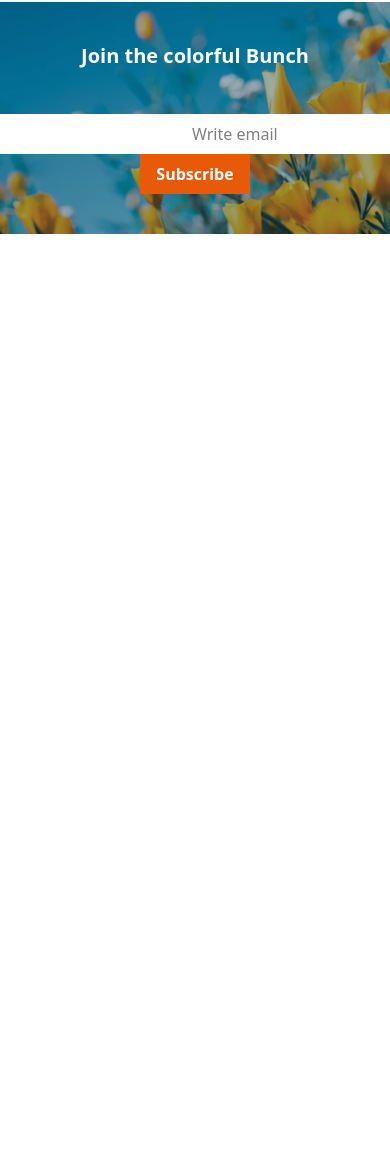
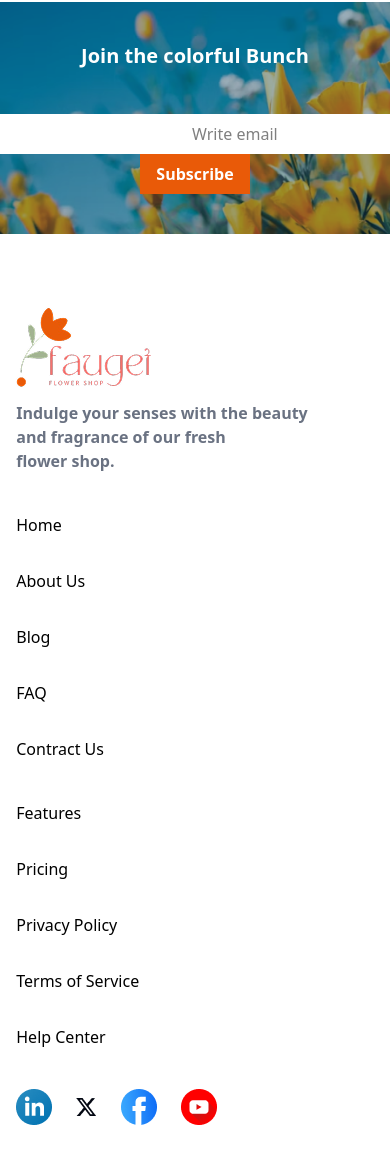
Before and after one commit to rimpakasundi07/Faugei-Flower-Shop, a plain HTML site: page index.html in a window 390 px wide. Shown: the part 4456-5620 px from the top of the page. Before the commit the page ends 4722 px from the top, so only its background shows below. Drawn offline with nearby package versions, Linux system fonts and the light colour scheme.

Commit message:
Add responsive footer with logo, links, and social icons

```diff
--- a/index.html
+++ b/index.html
@@ -268,20 +268,83 @@
           <!-- join the colorful branch section start here -->
             <div class="text-center py-10 lg:py-20 mb-8 bg-[url(assets/news-letter-bg.png)] bg-cover bg-no-repeat space-y-3">
 
-        <h2 class="text-xl lg:text-5xl font-bold pb-8 text-white">Join the colorful Bunch</h2>
+                <h2 class="text-xl lg:text-5xl font-bold pb-8 text-white">Join the colorful Bunch</h2>
 
-        <form >
-          <input required type="email" class="px-48 py-2 border-gray-100 text-left bg-white  " placeholder="Write email">
-           <button class="px-4 py-2 bg-[#E95A08] text-white font-bold ">Subscribe</button>
-        </form>
+                <form>
+                    <input required type="email" class="px-48 py-2 border-gray-100 text-left bg-white  " placeholder="Write email">
+                    <button class="px-4 py-2 bg-[#E95A08] text-white font-bold ">Subscribe</button>
+                </form>
 
 
 
-       </div>
+            </div>
 
           <!-- join the colorful branch section end here -->
 
+     <!-- footer section start here -->
+      <div class="w-11/12 mx-auto grid grid-cols-1 lg:grid-cols-3 gap-10 py-10" >
+        <!-- left side -->
+         <div>
+            <img src="assets/logo.png" alt="">
+            <p class=" text-gray-500 pt-3 lg:pt-5 font-semibold " >Indulge your senses with the beauty<br>and fragrance of our fresh<br>flower shop. </p>
+         </div>
 
+         <!-- middle side -->
+          <div class="grid grid-cols-1 lg:grid-cols-2 gap-10">
+            <div>
+                 <ul class="space-y-8">
+                <li>Home </li>
+                <li>About Us </li>
+                <li>Blog </li>
+                <li>FAQ </li>
+                <li>Contract Us </li>
+                 </ul>
+          </div>
+          <div>
+             <ul class="space-y-8">
+                <li>Features</li>
+                <li>Pricing </li>
+                <li>Privacy Policy</li>
+                <li>Terms of Service </li>
+                <li>Help Center </li>
+            </ul>
+
+          </div>
+
+
+          </div>
+
+          <!-- right side -->
+           <div class="flex items-center gap-6">
+
+
+            <div>
+                  <img src="assets/icon-linkedin.png" alt="">
+                </div>
+
+                <div>
+                      <img src="assets/icon-twitter.png" alt="">
+
+                </div>
+           <div>
+            <img src="assets/icon-facebook.png" alt="">
+           </div>
+
+           <div>
+             <img src="assets/icon-youtube.png" alt="">
+
+           </div>
+
+
+
+
+
+
+
+           </div>
+
+      </div>
+     <!-- footer section end here -->
 
 
 
```
